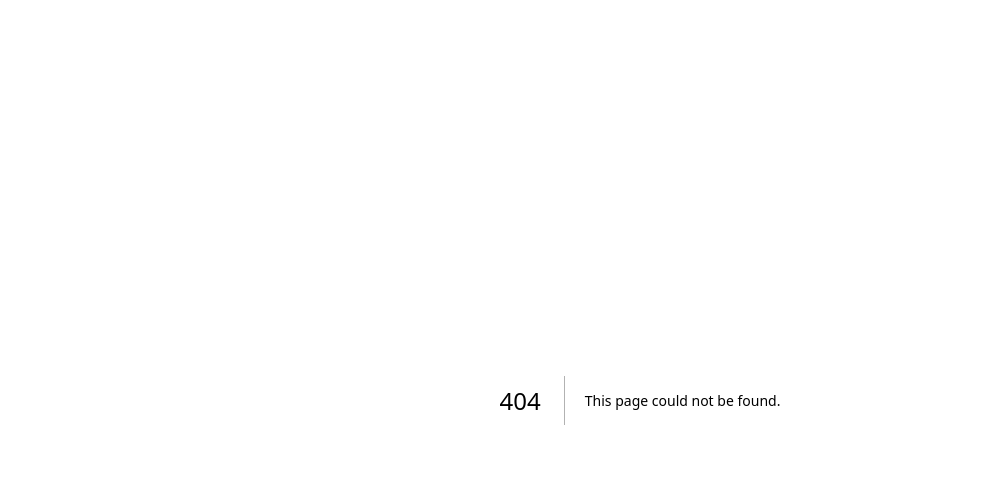
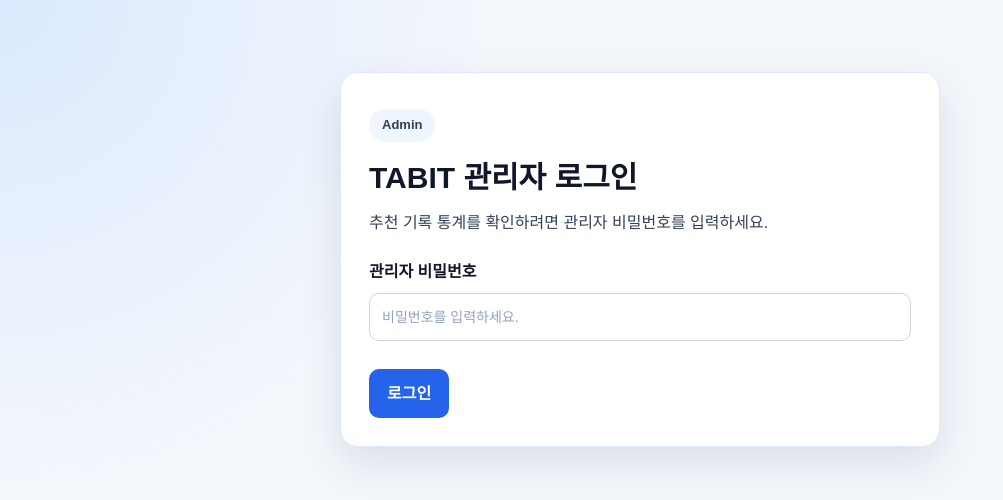
Before and after one commit to KlmY0ngBe0m/TABIT, a Next.js app in the folder frontend/: page /admin/login in a window 1280 px wide. Before the commit this address had no page. Shown: the top 500 px of the page, without its empty margins (0-1003 px from the left). Built offline with nearby package versions, Linux system fonts and the light colour scheme.

Commit message:
管理者ログイン機能を追加

```diff
--- /dev/null
+++ b/frontend/src/app/admin/login/page.tsx
@@ -0,0 +1,70 @@
+"use client";
+
+import { useState } from "react";
+import { useRouter } from "next/navigation";
+
+export default function AdminLoginPage() {
+    const router = useRouter();
+    const [password, setPassword] = useState("");
+    const [errorMessage, setErrorMessage] = useState("");
+    const [isLoading, setIsLoading] = useState(false);
+
+    async function handleLogin() {
+        setErrorMessage("");
+        setIsLoading(true);
+
+
+        try {
+            const response = await fetch("/api/admin/login", {
+                method: "POST",
+                headers: {
+                    "Content-Type": "application/json",
+                },
+                body: JSON.stringify({ password }),
+            });
+
+            if (!response.ok) {
+                setErrorMessage("관리자 비밀번호가 올바르지 않습니다.");
+                return;
+            }
+
+            router.push("/admin/stats");
+        } catch {
+            setErrorMessage("로그인 중 오류가 발생했습니다.");
+        } finally {
+            setIsLoading(false);
+        }
+    }
+
+    return (
+        <main>
+            <section className="admin-login-card">
+                <p className="result-badge">Admin</p>
+                <h1>TABIT 관리자 로그인</h1>
+                <p>추천 기록 통계를 확인하려면 관리자 비밀번호를 입력하세요.</p>
+
+                <label htmlFor="admin-password">관리자 비밀번호</label>
+                <input
+                    id="admin-password"
+                    type="password"
+                    value={password}
+                    onChange={(event) => setPassword(event.target.value)}
+                    onKeyDown={(event) => {
+                        if (event.key === "Enter") {
+                            handleLogin();
+                        }
+                    }}
+                    placeholder="비밀번호를 입력하세요."
+                />
+
+                {errorMessage !== "" && (
+                    <p className="error-message">{errorMessage}</p>
+                )}
+
+                <button type="button" onClick={handleLogin} disabled={isLoading}>
+                    {isLoading ? "로그인 중..." : "로그인"}
+                </button>
+            </section>
+        </main>
+    );
+}
--- /dev/null
+++ b/frontend/src/app/api/admin/login/route.ts
@@ -0,0 +1,31 @@
+import { NextResponse } from "next/server";
+
+export async function POST(request: Request) {
+    const { password } = await request.json();
+    const adminPassword = process.env.ADMIN_PASSWORD;
+
+    if (!adminPassword) {
+        return NextResponse.json(
+            { message: "Admin password is not configured" },
+            { status: 500 }
+        );
+    }
+
+    if (password !== adminPassword) {
+        return NextResponse.json(
+            { message: "Invalid password" },
+            { status: 401 }
+        );
+    }
+
+    const response = NextResponse.json({ success: true });
+
+    response.cookies.set("tabit_admin", "true", {
+        httpOnly: true,
+        sameSite: "lax",
+        path: "/",
+        maxAge: 60 * 60 * 3,
+    });
+
+    return response;
+}
--- a/frontend/src/app/globals.css
+++ b/frontend/src/app/globals.css
@@ -735,3 +735,27 @@
     left: 1%;
   }
 }
+
+.admin-login-card {
+  margin-top: 48px;
+  padding: 28px;
+  background-color: var(--card);
+  border: 1px solid #dbeafe;
+  border-radius: 18px;
+  box-shadow: 0 16px 40px rgba(15, 23, 42, 0.1);
+}
+
+.admin-login-card h1 {
+  margin-top: 12px;
+  font-size: 30px;
+  color: #0f172a;
+}
+
+.admin-login-card p {
+  margin-top: 8px;
+  color: #334155;
+}
+
+.admin-login-card label {
+  margin-top: 24px;
+}
```
